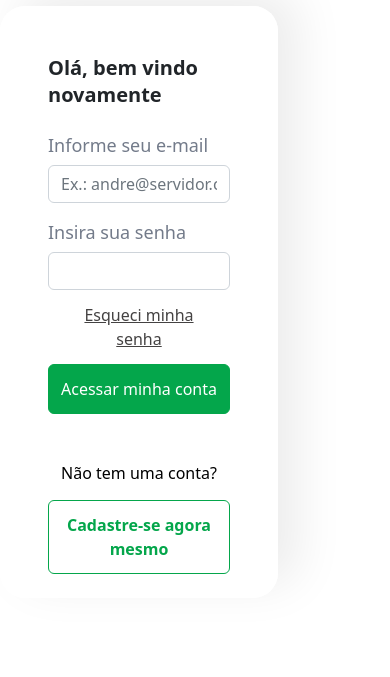
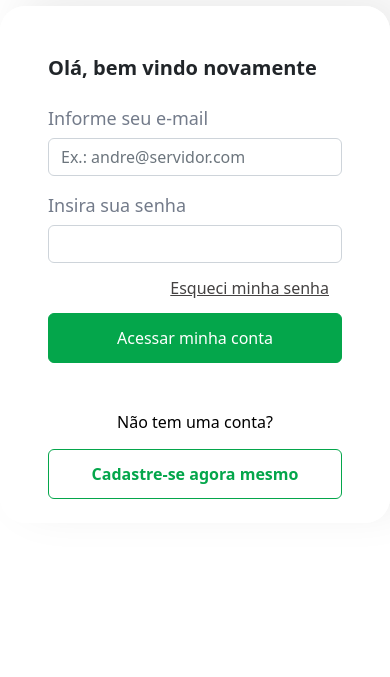
Before and after one commit to FelipeModena/test-iventis-fidelizar, a plain HTML site: page index.html in a window 390 px wide. Shown: the part 92-769 px from the top of the page. Drawn offline with nearby package versions, Linux system fonts and the light colour scheme; a script that the page names is missing.

Commit message:
feat: responsive for tablet

```diff
--- a/css/auth/style.css
+++ b/css/auth/style.css
@@ -26,7 +26,7 @@
 #login-form {
   border-radius: 16px;
   box-shadow: 20px -14px 48px 0px rgba(0, 0, 0, 0.08);
-  border-radius: 25px 25px ;
+  border-radius: 25px 25px;
   border-bottom: none;
 
   background: linear-gradient(
@@ -44,3 +44,13 @@
     margin-right: 0;
   }
 }
+
+@media screen and (max-width: 769px) {
+  #section-2 {
+    display: none;
+  }
+  #section-1 {
+    margin-right: 0;
+    margin-left: 0;
+  }
+}
```
